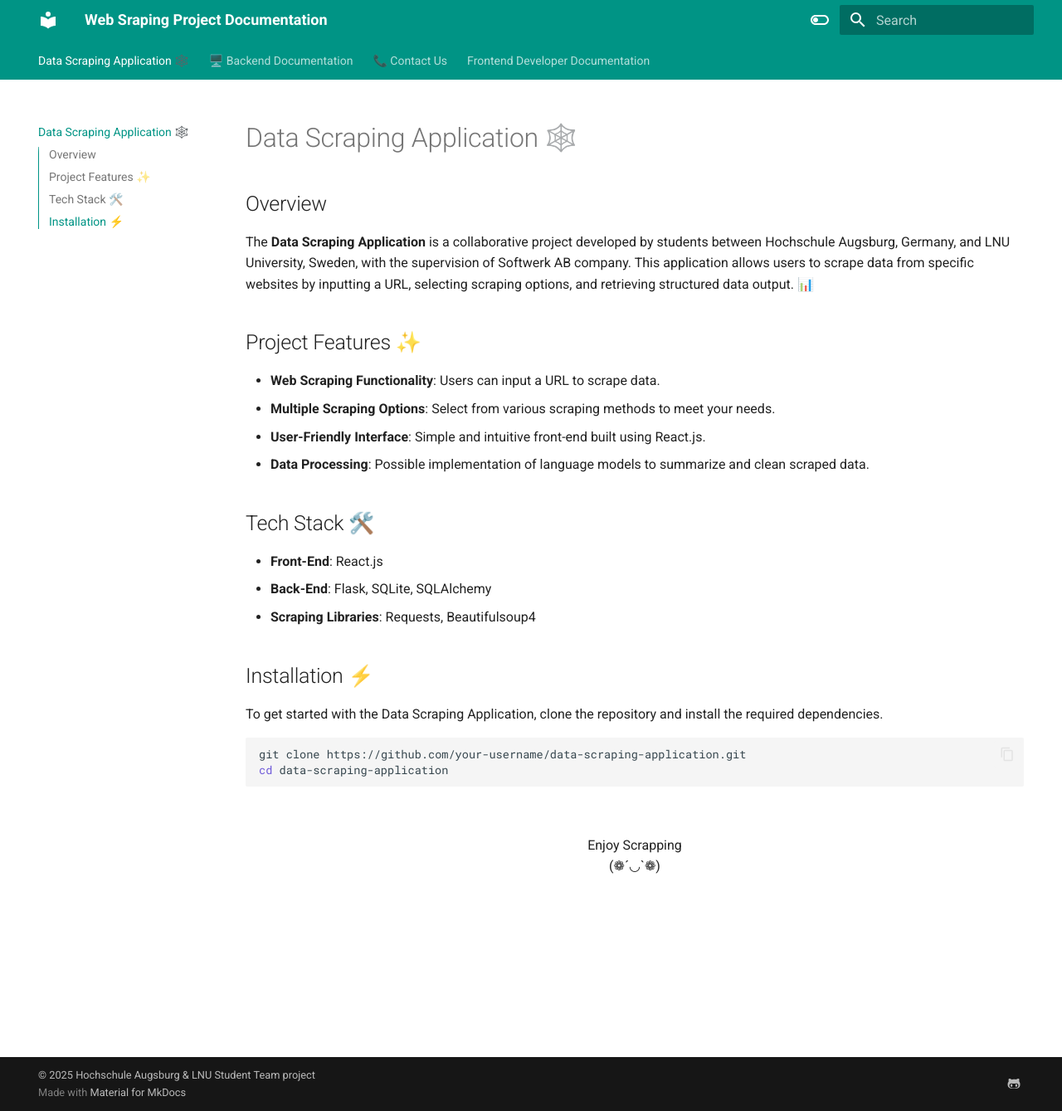
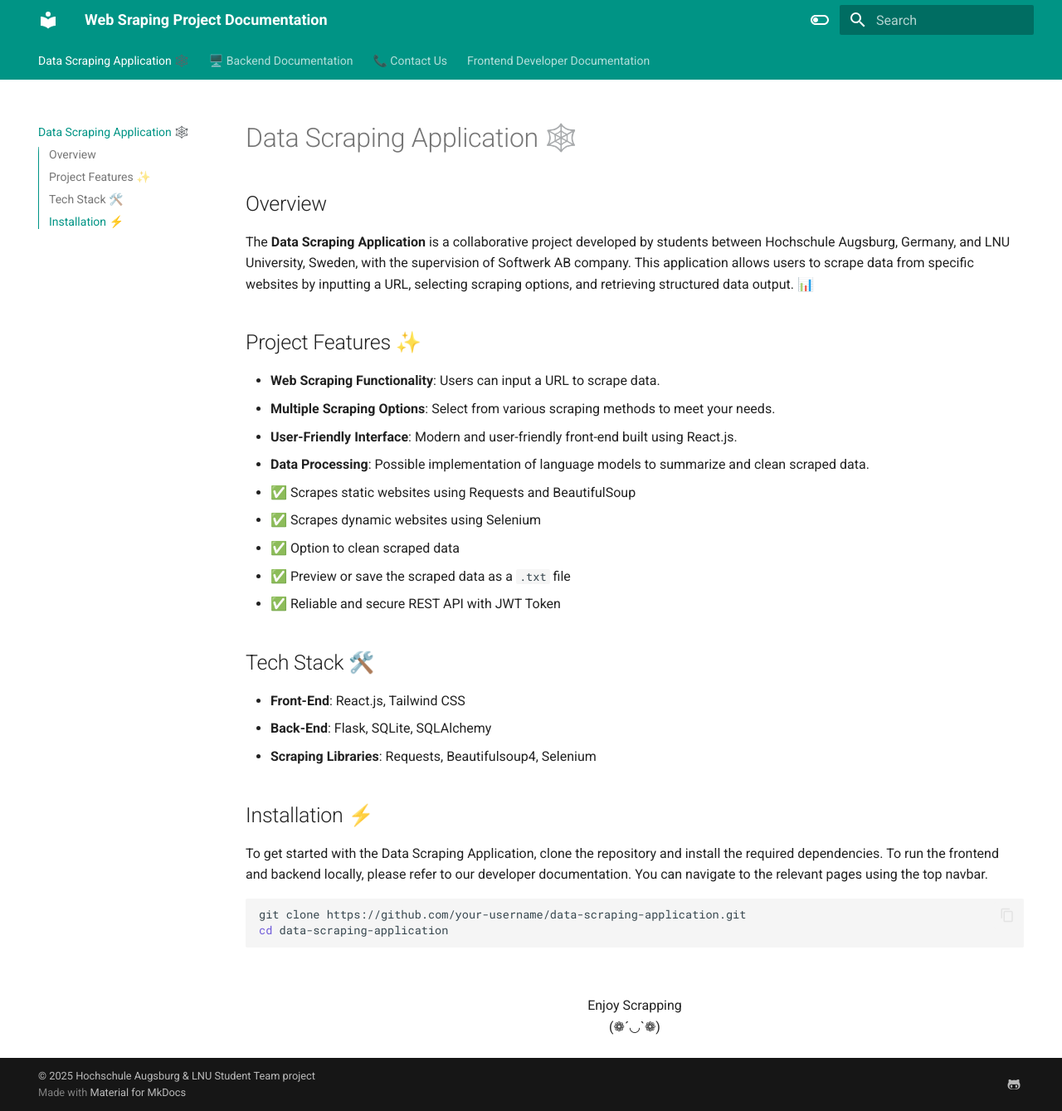
Before and after one commit to mtug812/data-scraping-application, an MkDocs documentation site: the page built from docs/docs/index.md, in a window 1280 px wide and 1339 px high. Shown: the whole window at 83% size. Built offline with MkDocs 1.6.1 and Material for MkDocs 9.7.7, drawn with Linux system fonts in a browser that asks for light colours.

Commit message:
update docs

````diff
--- a/docs/docs/index.md
+++ b/docs/docs/index.md
@@ -8,18 +8,25 @@
 
 - **Web Scraping Functionality**: Users can input a URL to scrape data.
 - **Multiple Scraping Options**: Select from various scraping methods to meet your needs.
-- **User-Friendly Interface**: Simple and intuitive front-end built using React.js.
+- **User-Friendly Interface**: Modern and user-friendly front-end built using React.js.
 - **Data Processing**: Possible implementation of language models to summarize and clean scraped data.
+
+- ✅ Scrapes static websites using Requests and BeautifulSoup
+- ✅ Scrapes dynamic websites using Selenium
+- ✅ Option to clean scraped data
+- ✅ Preview or save the scraped data as a `.txt` file
+- ✅ Reliable and secure REST API with JWT Token
 
 ## Tech Stack 🛠️
 
-- **Front-End**: React.js
+- **Front-End**: React.js, Tailwind CSS
 - **Back-End**: Flask, SQLite, SQLAlchemy
-- **Scraping Libraries**: Requests, Beautifulsoup4
+- **Scraping Libraries**: Requests, Beautifulsoup4, Selenium
 
 ## Installation ⚡
 
 To get started with the Data Scraping Application, clone the repository and install the required dependencies.
+To run the frontend and backend locally, please refer to our developer documentation. You can navigate to the relevant pages using the top navbar.
 
 ```bash
 git clone https://github.com/your-username/data-scraping-application.git
````
Also changed, not shown: README.md.
